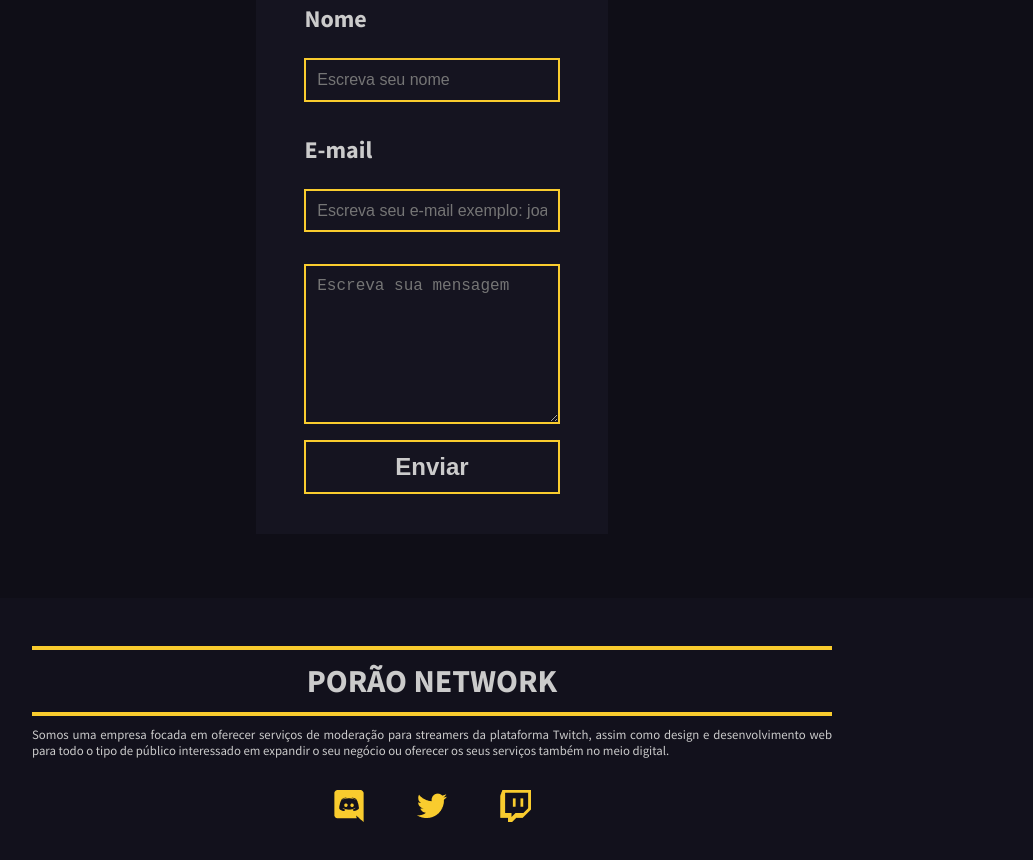
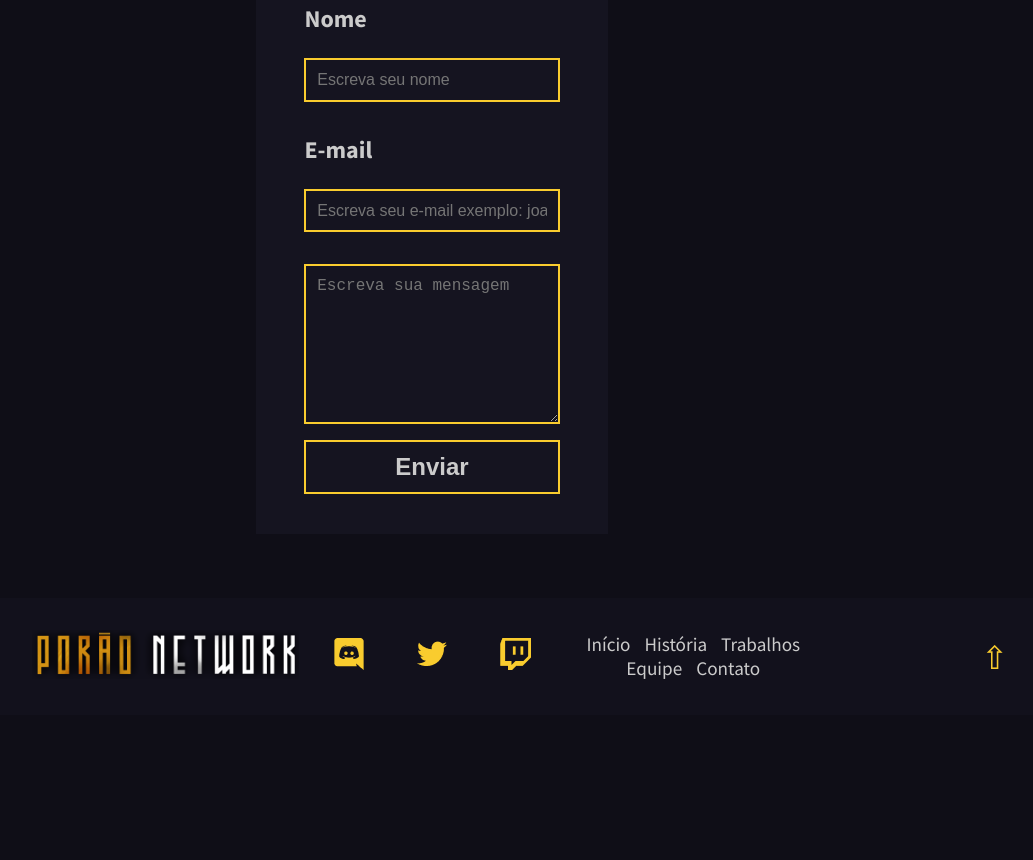
Before and after one commit to wallmartins/porao-network, a plain HTML site: page index.html in a window 1280 px wide. Shown: the part 4340-5200 px from the top of the page, without its empty margins (208-1241 px from the left). After the commit the page ends 5055 px from the top, so only its background shows below. Drawn offline with Linux system fonts and the light colour scheme.

Commit message:
change footer design and fix mobile problems

```diff
--- a/css/style.css
+++ b/css/style.css
@@ -200,6 +200,12 @@ body {
 
   .history-text {
     padding: 0 20px;
+  }
+}
+
+@media(max-width: 1024px) {
+  #history {
+    margin-top: 4rem;
   }
 }
 
@@ -426,34 +432,22 @@ body {
 
 /* CONTACT END */
 
+/* FOOTER START */
+
+
 footer {
   background-color: #12111c;
-  padding: 3rem;
+  padding: 2rem;
+  position: relative;
 }
 
 .footer-content {
   display: grid;
-  grid-template-columns: 1fr;
-  width: 50%;
-}
-
-.footer-title {
-  padding: 0.675rem 0;
-  border-top: 4px solid #F9CC2E;
-  border-bottom: 4px solid #F9CC2E;
-  text-align: center;
-  font-size: 1rem;
-  margin-bottom: 0.675rem;
-}
-
-.brand > p {
-  font-size: 0.8rem;
-  text-align: justify;
-  /* width: 600px; */
+  grid-template-columns: 1fr 1fr 1fr;
+  align-items: center;
 }
 
 .footer-social-bar {
-  margin-top: 2rem;
   text-align: center;
 }
 
@@ -466,14 +460,86 @@ footer {
   padding-right: 0;
 }
 
+.footer-nav-bar {
+  display: inline-block;
+}
+
+.footer-nav-bar > .nav-bar {
+  padding: 0;
+  margin: 0;
+}
+
+.footer-nav-bar > .nav-bar > li {
+  padding-right: 0.675rem;
+  font-size: 1.2rem;
+}
+
 @media (max-width: 1280px) {
   .footer-content {
     width: 100%;
   }
 }
 
+@media (max-width: 1024px) {
+  .footer-content {
+    grid-template-columns: 1fr 1fr;
+  }
+
+  .footer-nav-bar {
+    display: none;
+  }
+}
+
 @media (max-width: 640px) {
+  .footer-content {
+    grid-template-columns: 1fr;
+  }
+
+  .footer-social-bar {
+    margin: 2rem 0;
+  }
+
   .footer-social-bar > li {
     padding-right: 0.675rem;
   }
 }
+
+@keyframes arrow {
+  from {
+      top: 40px;
+  }
+
+  to {
+      top: 20px;
+  }
+}
+
+.arrow-footer {
+  position: absolute;
+  cursor: pointer;
+  right: 3rem;
+  top: 1rem;
+  padding: 1rem;
+  font-size: 2rem;
+  color: #F9CC2E;
+  animation: arrow .7s ease-in 0s infinite alternate;
+}
+
+@media (max-width: 640px) {
+  @keyframes arrow {
+    from {
+        top: 120px;
+    }
+
+    to {
+        top: 80px;
+    }
+  }
+  .arrow-footer {
+    position: absolute;
+    top: 0;
+    right: 0;
+  }
+}
+
+/* FOOTER END */
--- a/index.html
+++ b/index.html
@@ -400,12 +400,13 @@
 
           <div class="footer-title">
 
-            <h1><span>PORÃO</span> NETWORK</h1>
+            <img src="./img/logo2.png" alt="logo brand porão">
 
           </div>
 
-          <p>Somos uma empresa focada em oferecer serviços de moderação para streamers da plataforma Twitch, assim como design e desenvolvimento web para todo o tipo de público interessado em expandir o seu negócio ou oferecer os seus serviços também no meio digital.</p>
+        </div>
 
+        <div>
           <ul class="footer-social-bar">
 
             <li>
@@ -421,8 +422,23 @@
             </li>
 
           </ul>
+        </div>
+
+        <div class="footer-nav-bar">
+
+            <ul data-menu="smooth" class="nav-bar">
+              <li><a href="index.html">Início</a></li>
+              <li><a href="#history">História</a></li>
+              <li><a href="#works">Trabalhos</a></li>
+              <li><a href="#staff">Equipe</a></li>
+              <li><a href="#contact">Contato</a></li>
+            </ul>
+
+          </div>
 
         </div>
+
+        <div class="arrow-footer">⇧</div>
 
       </div>
 
--- /dev/null
+++ b/js/modules/scroll-top.js
@@ -0,0 +1,10 @@
+export default function initScrollTop() {
+  const arrow = document.querySelector('.arrow-footer');
+
+  function scrollingTop(event) {
+    const positionTop = window.scrollTo({top: 0, behavior: 'smooth'});
+    event = positionTop;
+  }
+
+  arrow.addEventListener('click', scrollingTop)
+}
--- a/js/script.js
+++ b/js/script.js
@@ -1,5 +1,7 @@
+import initScrollTop from './modules/scroll-top.js';
 import initSmoothScroll from './modules/smooth-scroll.js'
 import initToggleMenu from './modules/toggle-menu.js';
 
 initSmoothScroll();
 initToggleMenu();
+initScrollTop();
```
Also changed, not shown: img/logo.png (added), img/logo2.png (added).
